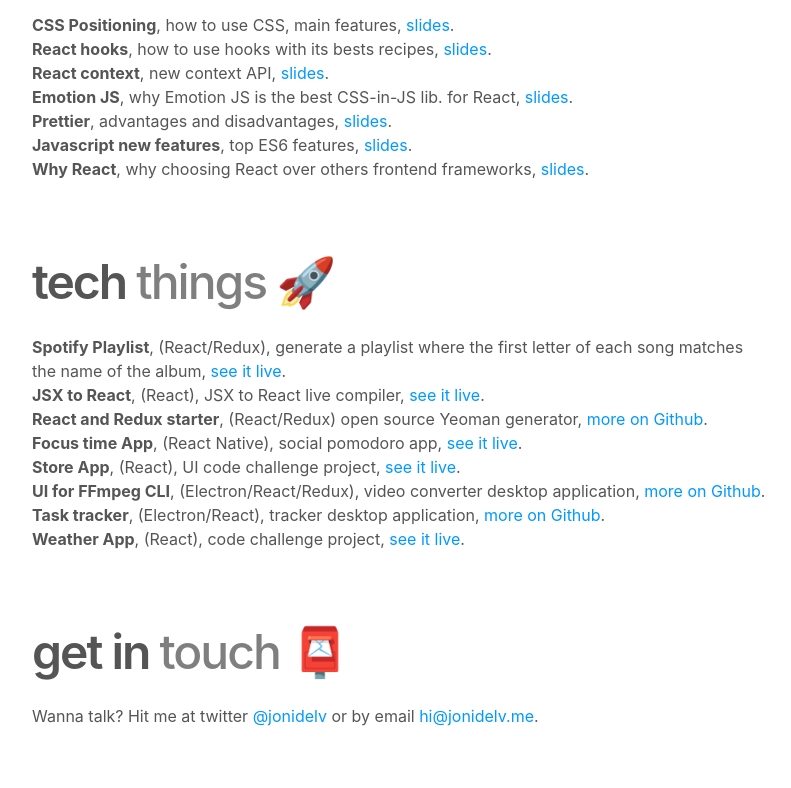
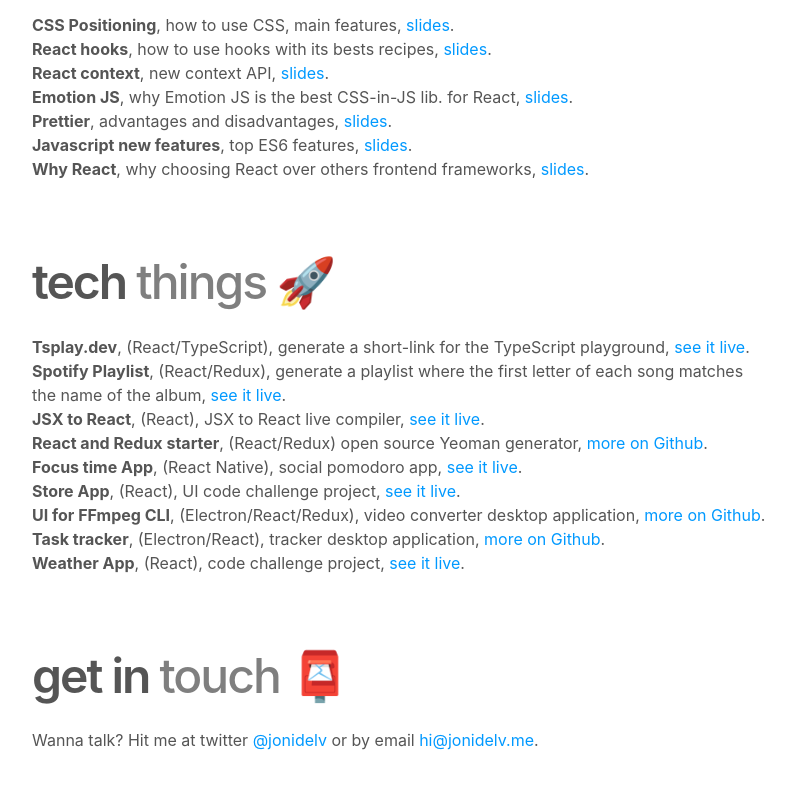
Before and after one commit to jonidelv/personal-website-3, a website: page index.html in a window 1280 px wide. Shown: the part 1389-2177 px from the top of the page, without its empty margins (240-1031 px from the left). Drawn offline with Linux system fonts and the light colour scheme.

Commit message:
new project

```diff
--- a/index.html
+++ b/index.html
@@ -175,6 +175,10 @@
         <span class="fade-font">things</span> 🚀
       </h2>
       <p>
+        <strong>Tsplay.dev</strong>, (React/TypeScript), generate a short-link for the TypeScript playground,
+        <a href="https://tsplay.dev" target="_blank"
+          rel="noopener noreferrer">see it live</a>. <br />
+
         <strong>Spotify Playlist</strong>, (React/Redux), generate a playlist where the first letter of each song matches the name of the album,
         <a href="https://jonidelv.github.io/spotifyCP/" target="_blank"
           rel="noopener noreferrer">see it live</a>. <br />
```
